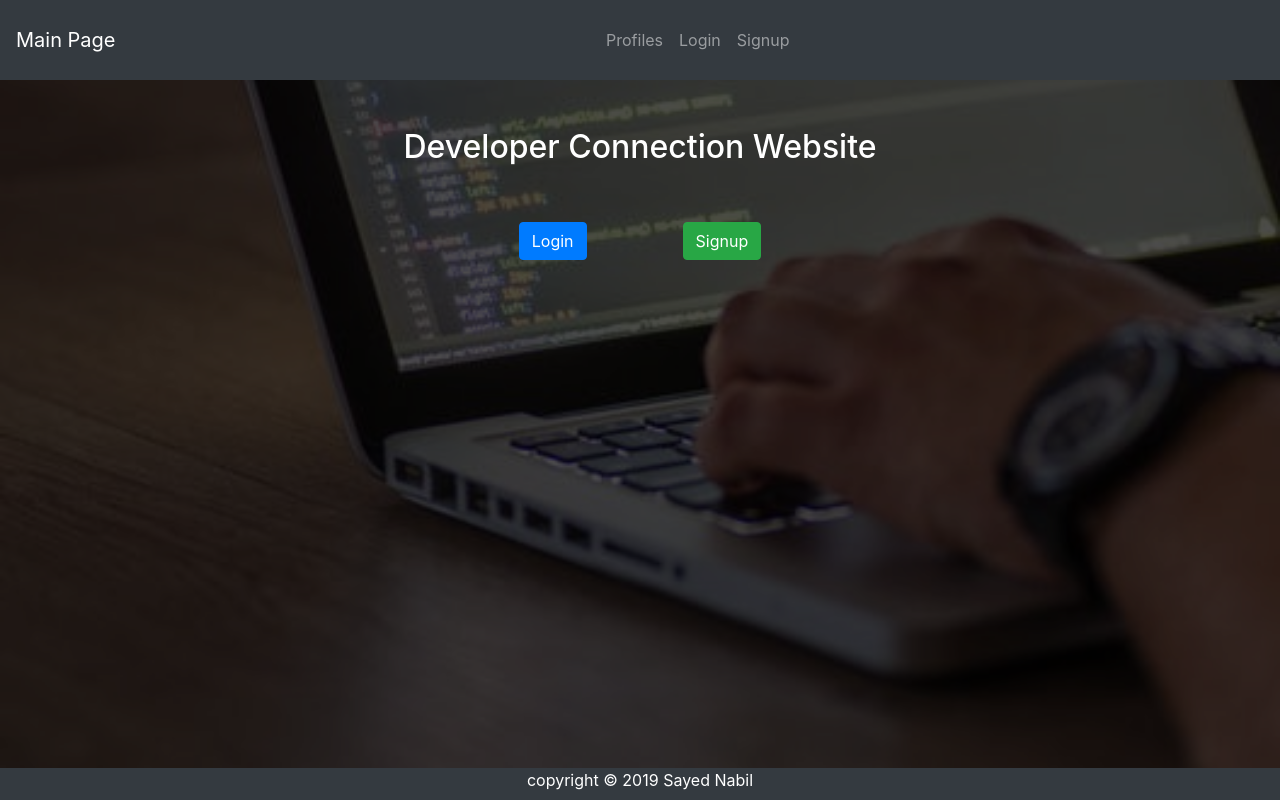
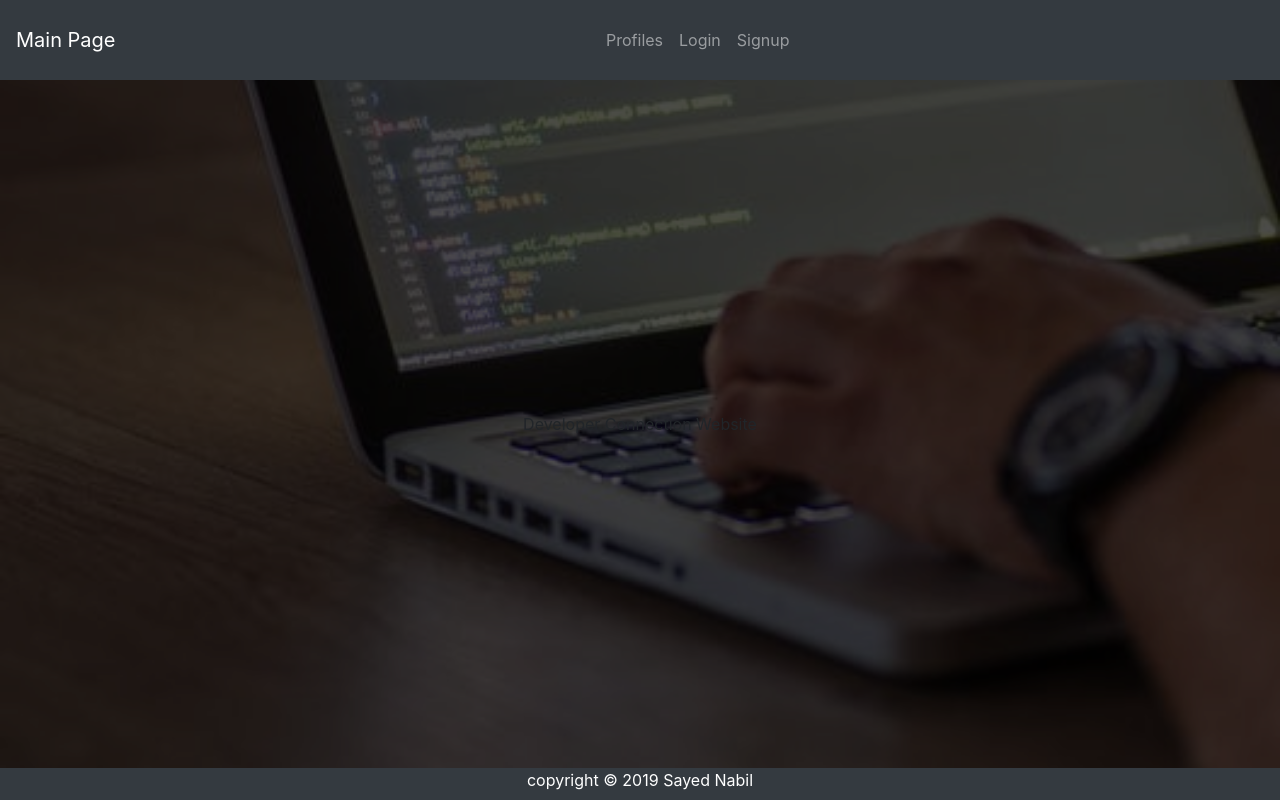
Before and after one commit to sayed0nabil/developerconnectwebsite, a React (Create React App) app in the folder client/: page / in a window 1280 px wide. Built offline with nearby package versions, Linux system fonts and the light colour scheme.

Commit message:
Deploying

```diff
--- a/client/src/components/Landing.js
+++ b/client/src/components/Landing.js
@@ -13,12 +13,9 @@ class Landing extends Component{
       style={{
         minHeight: '86vh'
       }}>
-        <div className='landing-layout'>
-          <h2 className='text-center text-white mt-5'>Developer Connection Website</h2>
-          <div className='btns text-center'>
-              <button className='mr-5 btn btn-primary mt-5'><Link className='text-white' to='/login'>Login</Link></button>
-              <button className="ml-5 btn btn-success mt-5"><Link className='text-white' to='/signup'>Signup</Link></button>
-          </div>
+        <div
+        className='landing-layout'>
+          Developer Connection Website
         </div>
       </div>
     )
--- a/client/src/components/css/landing.css
+++ b/client/src/components/css/landing.css
@@ -8,6 +8,9 @@
     height: 68vh;
 }
 .landing-layout{
+    display: grid;
+    justify-content: center;
+    align-items: center;
     position: absolute;
     top: 0;
     left: 0;
```
